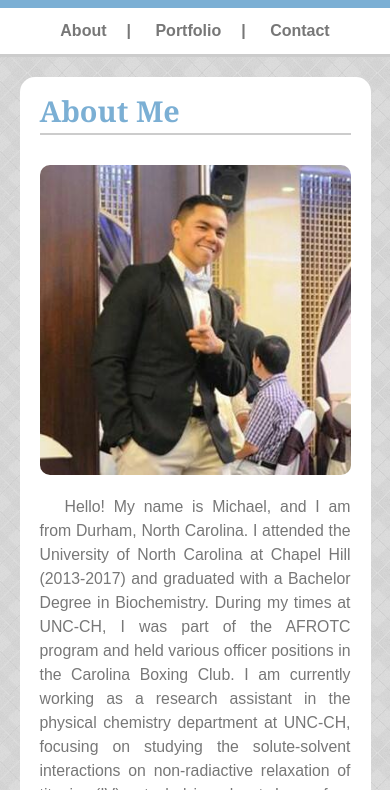
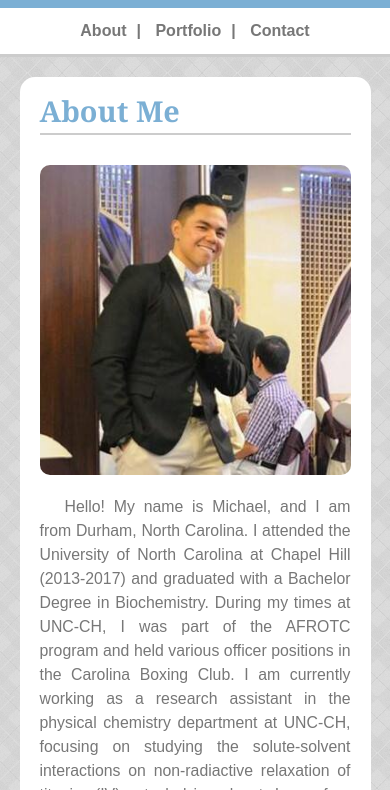
Before and after one commit to mkdinh/Responsive-Portfolio, a plain HTML site: page index.html in a window 390 px wide. Shown: the part 54-844 px from the top of the page. Drawn offline with Linux system fonts and the light colour scheme.

Commit message:
changes 640px link padding

```diff
--- a/assets/css/style.css
+++ b/assets/css/style.css
@@ -338,7 +338,7 @@ textarea[type=comment]{
 	#header{width:100%; }
 	#name{font-size:200%; width:100% padding:15px;float:none;}
 	#link {margin:15;padding:15px;text-align:center;}
-	#link a{font-size:100%; padding:0px 20px 0 20px;}
+	#link a{font-size:100%; padding:0px 10px 0 10px;}
 	#main{width:90%; margin-top:20px;}
 	#content{width:100%;float:none;margin:auto auto 10px auto; font-size:90%;}
 	#content img{width:100%;margin-bottom:20px;}
```
